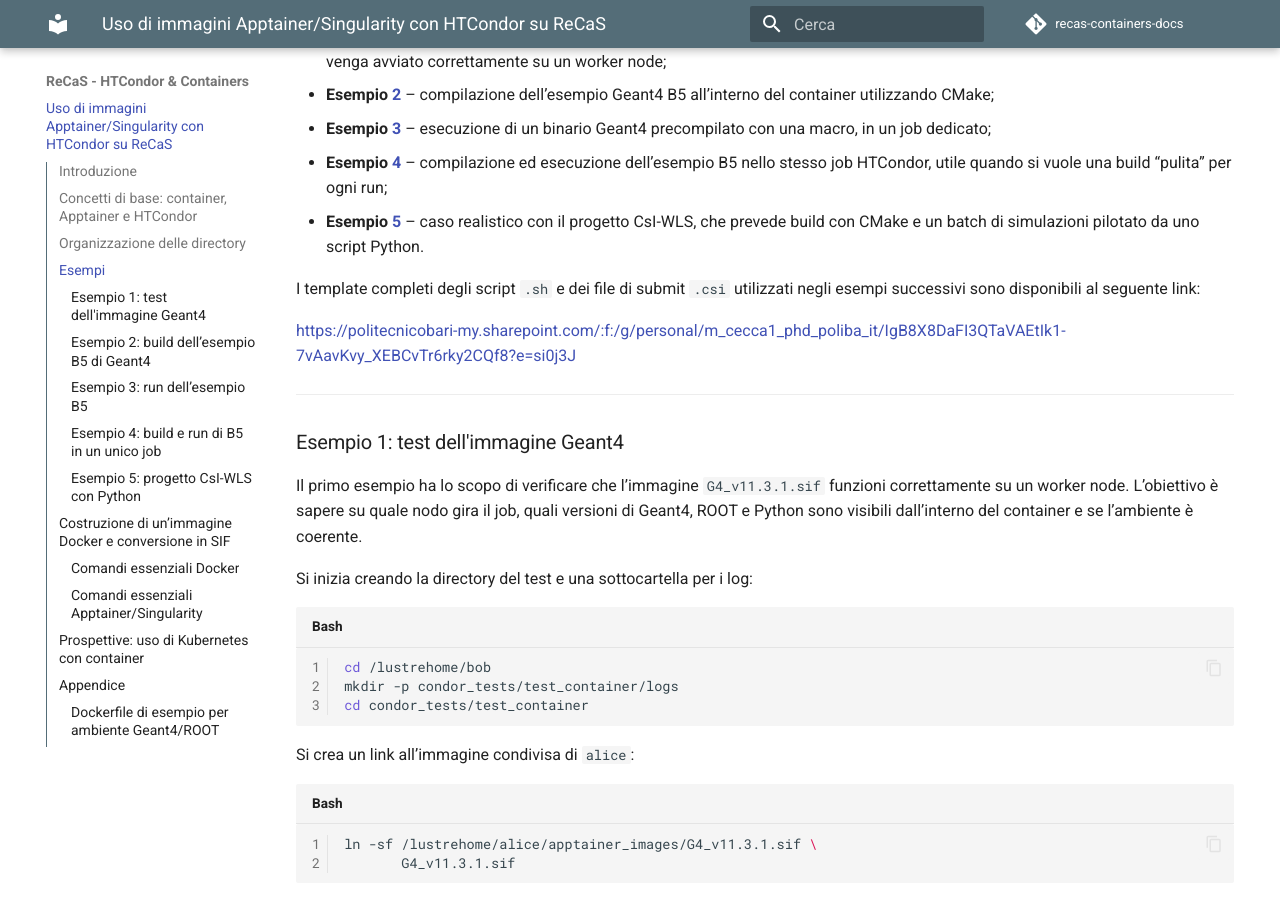
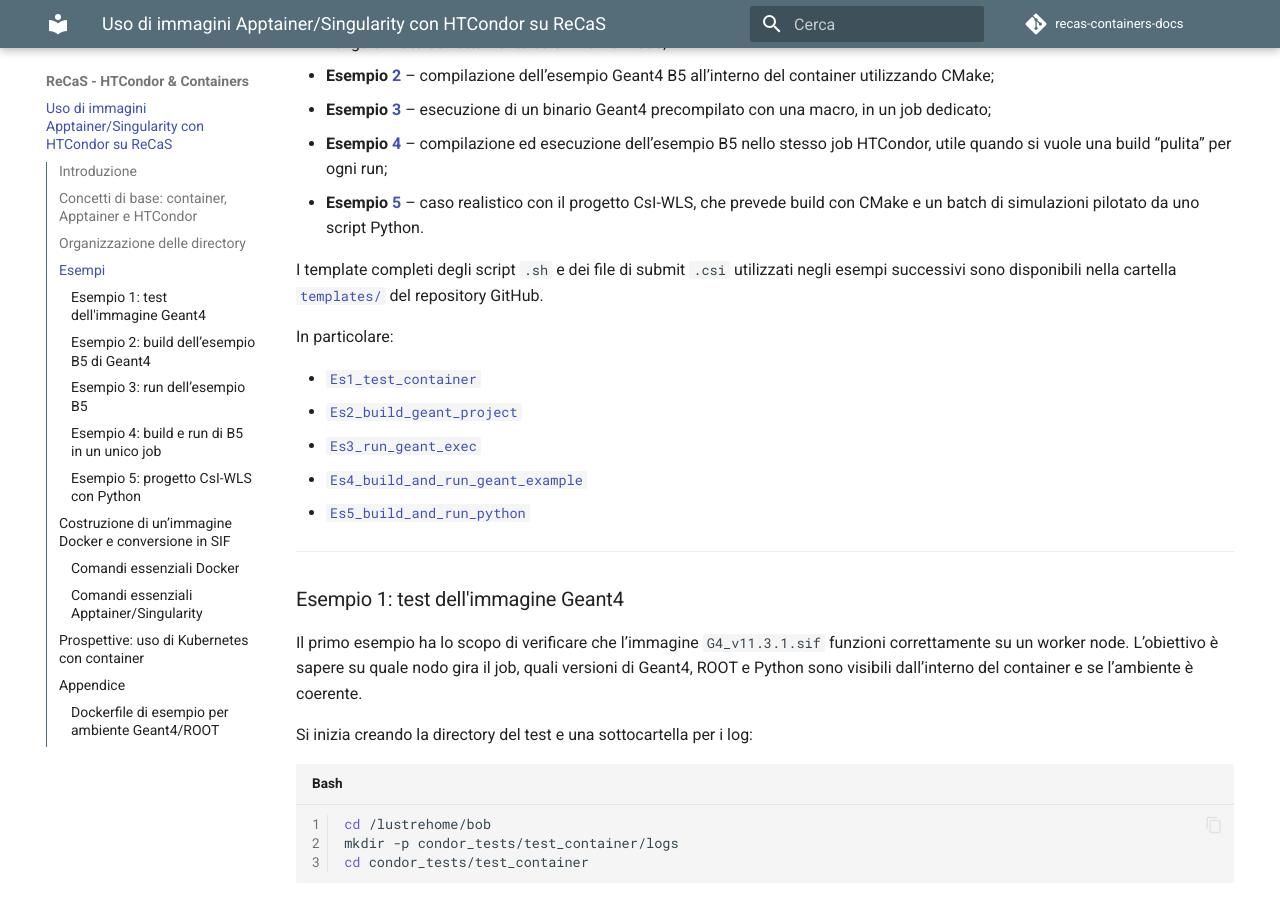
Before and after one commit to marcocecca00/recas-containers-docs, an MkDocs documentation site: the page built from docs/index.md, in a window 1280 px wide and 900 px high, scrolled down 2688 px. Built offline with MkDocs 1.6.1 and Material for MkDocs 9.7.7, drawn with Linux system fonts in a browser that asks for light colours; comment, search, counter and statistics services are not loaded; some of the changed text lies outside the part shown.

Commit message:
example added

````diff
--- a/docs/index.md
+++ b/docs/index.md
@@ -34,8 +34,7 @@
 Un esempio tipico è il seguente. Nella directory del job di `bob` si crea un link all’immagine condivisa di `alice`:
 
 ```bash
-ln -sf /lustrehome/alice/apptainer_images/G4_v11.3.1.sif \
-       G4_v11.3.1.sif
+ln -sf /lustrehome/alice/apptainer_images/G4_v11.3.1.sif G4_v11.3.1.sif
 ```
 
 e nel file di submit si scrive:
@@ -70,9 +69,18 @@
 - **Esempio [4](#sec-esempio4)** – compilazione ed esecuzione dell’esempio B5 nello stesso job HTCondor, utile quando si vuole una build “pulita” per ogni run;
 - **Esempio [5](#sec-esempio5)** – caso realistico con il progetto CsI-WLS, che prevede build con CMake e un batch di simulazioni pilotato da uno script Python.
 
-I template completi degli script `.sh` e dei file di submit `.csi` utilizzati negli esempi successivi sono disponibili al seguente link:
+I template completi degli script `.sh` e dei file di submit `.csi` utilizzati negli esempi successivi sono disponibili nella cartella
+[`templates/`](https://github.com/marcocecca00/recas-containers-docs/tree/master/templates) del repository GitHub.
 
-[https://politecnicobari-my.sharepoint.com/:f:/g/personal/m_cecca1_phd_poliba_it/IgB8X8DaFI3QTaVAEtIk1-7vAavKvy_XEBCvTr6rky2CQf8?e=si0j3J](https://politecnicobari-my.sharepoint.com/:f:/g/personal/m_cecca1_phd_poliba_it/IgB8X8DaFI3QTaVAEtIk1-7vAavKvy_XEBCvTr6rky2CQf8?e=si0j3J)
+In particolare:
+
+- [`Es1_test_container`](https://github.com/marcocecca00/recas-containers-docs/tree/master/templates/Es1_test_container)
+- [`Es2_build_geant_project`](https://github.com/marcocecca00/recas-containers-docs/tree/master/templates/Es2_build_geant_project)
+- [`Es3_run_geant_exec`](https://github.com/marcocecca00/recas-containers-docs/tree/master/templates/Es3_run_geant_exec)
+- [`Es4_build_and_run_geant_example`](https://github.com/marcocecca00/recas-containers-docs/tree/master/templates/Es4_build_and_run_geant_example)
+- [`Es5_build_and_run_python`](https://github.com/marcocecca00/recas-containers-docs/tree/master/templates/Es5_build_and_run_python)
+
+
 
 ---
 
@@ -528,8 +536,7 @@
 Si crea il link all’immagine senza multithreading di `alice`:
 
 ```bash
-ln -sf /lustrehome/alice/apptainer_images/G4_v10.6.3_NOMULTITHREAD.sif \
-       G4_v10.6.3_NOMULTITHREAD.sif
+ln -sf /lustrehome/alice/apptainer_images/G4_v10.6.3_NOMULTITHREAD.sif G4_v10.6.3_NOMULTITHREAD.sif
 ```
 
 Nella directory `source` (nel testo LaTeX originale si alternano `source`/`src`; qui assumiamo che lo script Python sia nella directory con i sorgenti) si definisce lo script Python che si aspetta di essere eseguito da dentro `build` (dove esiste `./CsI-WLS`). Questo script genera un certo numero di macro, ognuna con un seed diverso, e per ciascuna macro lancia l’eseguibile:
@@ -676,10 +683,6 @@
 ```
 
 Quando il job è terminato, nella directory `build` compaiono l’eseguibile `CsI-WLS`, le macro generate dallo script Python e gli output ROOT. Tutti questi file sono salvati su lustre dentro `/lustrehome/bob/condor_tests/CsI-WLS_v1.2.2`.
-
-I template completi degli script `.sh` e dei file di submit `.csi` utilizzati negli esempi nella sezione [Esempi](#sec-esempi) sono presenti al seguente link:
-
-[https://politecnicobari-my.sharepoint.com/:f:/g/personal/m_cecca1_phd_poliba_it/IgB8X8DaFI3QTaVAEtIk1-7vAavKvy_XEBCvTr6rky2CQf8?e=si0j3J](https://politecnicobari-my.sharepoint.com/:f:/g/personal/m_cecca1_phd_poliba_it/IgB8X8DaFI3QTaVAEtIk1-7vAavKvy_XEBCvTr6rky2CQf8?e=si0j3J)
 
 ---
 
````
Also changed, not shown: site/404.html, site/index.html, site/search/search_index.json, 20 other files.
